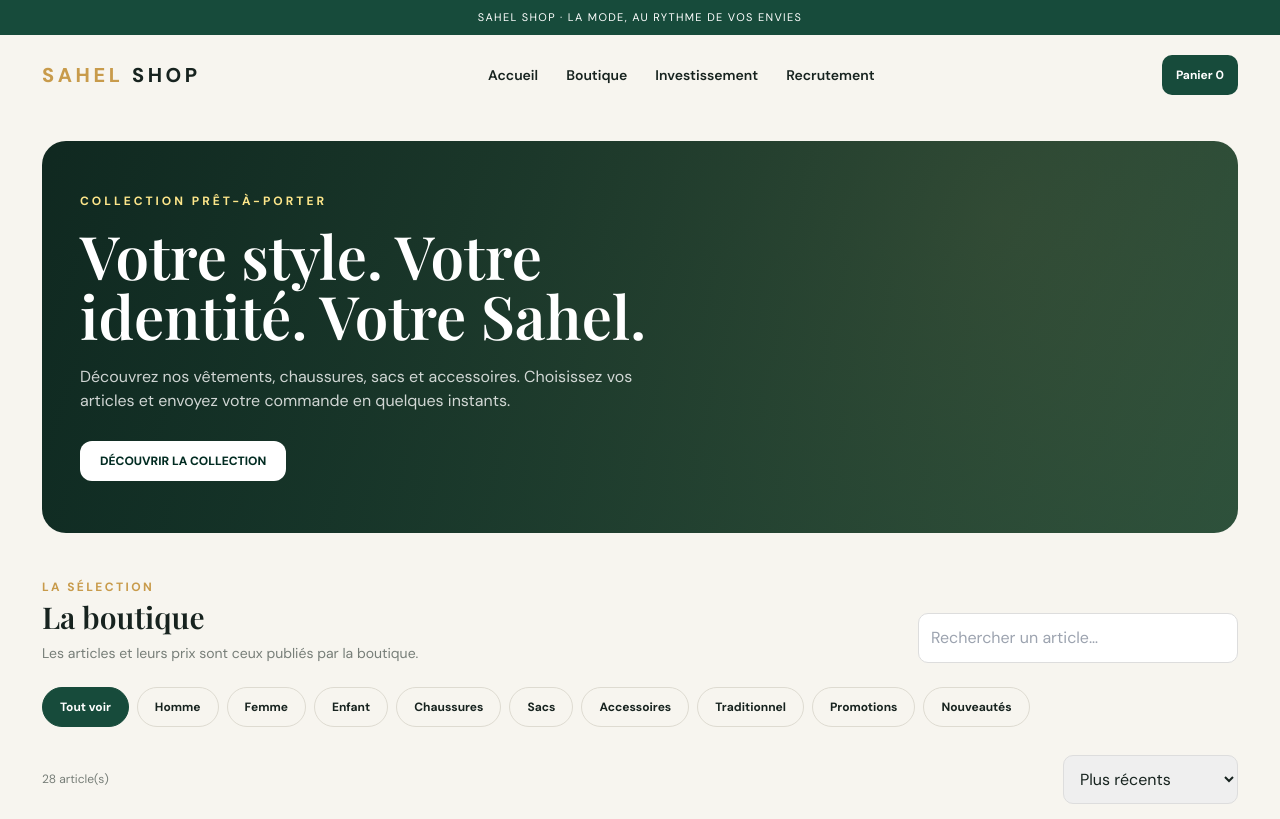
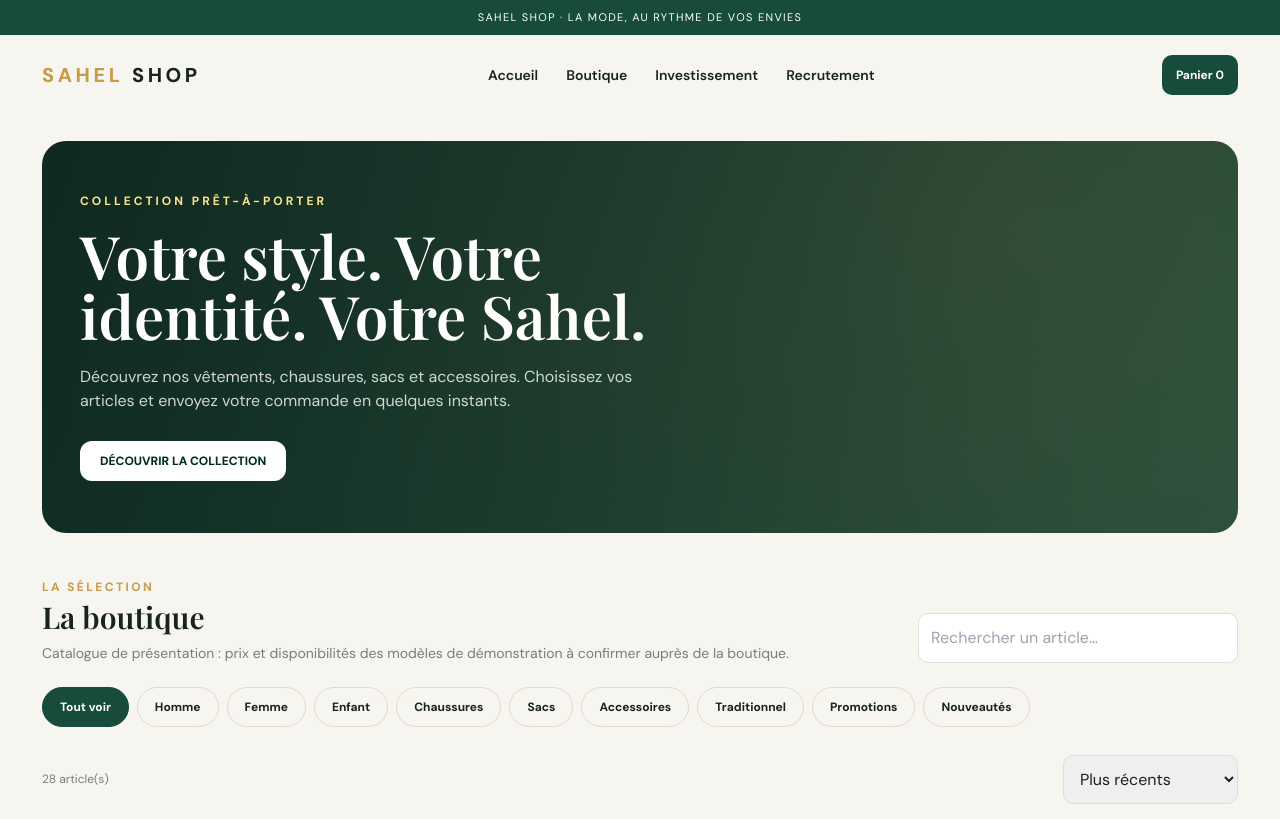
Before and after one commit to medjogbeelyse-coder/sahelshop, a Flask app: page /section/commerce in a window 1280 px wide. Shown: the top 819 px of the page. Run offline with Flask 3, Linux system fonts and the light colour scheme; a user stored in the database is signed in; some libraries are stand-ins or nearby versions.

Commit message:
Afficher les modèles et prix indicatifs du catalogue

```diff
--- a/templates/section.html
+++ b/templates/section.html
@@ -26,7 +26,7 @@
 </section>
 <section id="catalogue" class="py-5">
 <div class="flex flex-col md:flex-row md:items-end md:justify-between gap-4 mb-6">
-<div><p class="gold text-xs tracking-[.2em] font-bold uppercase">La sélection</p><h2 class="serif text-3xl mt-1">La boutique</h2><p class="muted text-sm mt-2">Les articles et leurs prix sont ceux publiés par la boutique.</p></div>
+<div><p class="gold text-xs tracking-[.2em] font-bold uppercase">La sélection</p><h2 class="serif text-3xl mt-1">La boutique</h2><p class="muted text-sm mt-2">Catalogue de présentation : prix et disponibilités des modèles de démonstration à confirmer auprès de la boutique.</p></div>
 <input id="search" class="field md:max-w-xs" style="margin:0" placeholder="Rechercher un article…" oninput="renderProducts()">
 </div>
 <div id="categories" class="flex gap-2 overflow-x-auto pb-4 mb-3">
```
